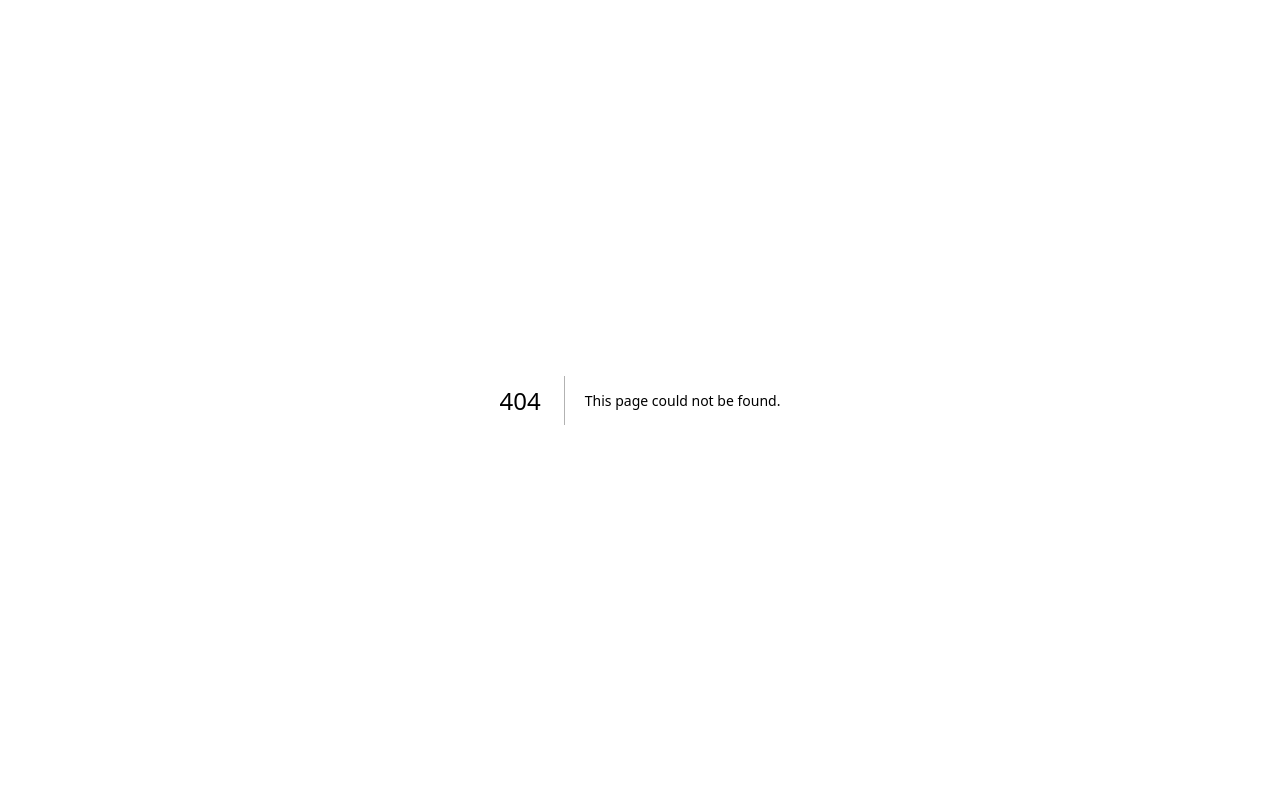
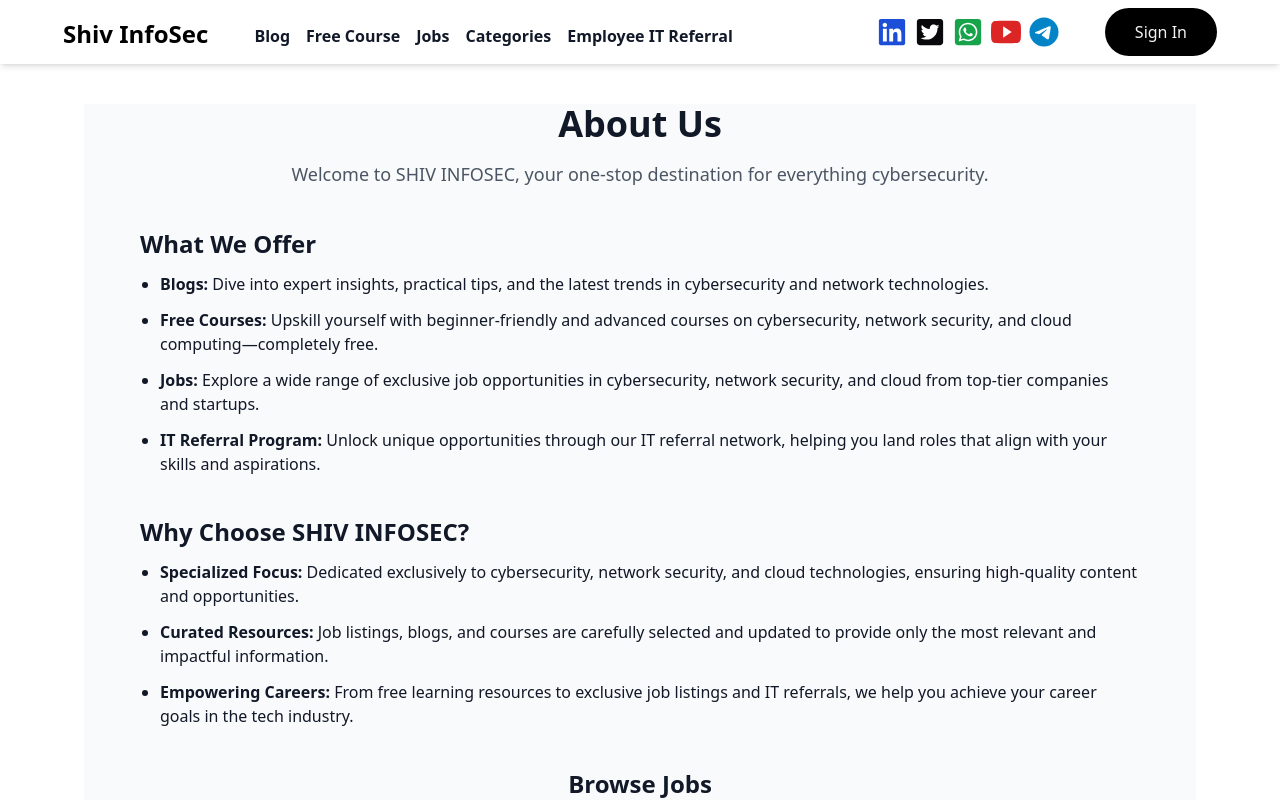
Before and after one commit to YahyaSaadME/Job_Posting_App, a Next.js app: page /aboutus in a window 1280 px wide. Before the commit this address had no page. Shown: the top 800 px of the page. Built offline with nearby package versions, Linux system fonts and the light colour scheme; no server answers; the database is empty.

Commit message:
last commits

```diff
--- /dev/null
+++ b/src/app/(pages)/aboutus/page.tsx
@@ -0,0 +1,70 @@
+'use client'
+// pages/about.tsx
+
+import {useRouter} from "next/navigation"
+
+import Footer from "@/app/components/global/Footer";
+import Navbar from "@/app/components/global/Navbar";
+
+export default function AboutUs() {
+    const router = useRouter()
+  return (
+    <>
+    <Navbar/>
+    <div className="bg-white text-gray-900 min-h-screen py-10 mt-16  px-5">
+      <div className="max-w-6xl px-14 bg-gray-50 mx-16">
+        <header className="text-center  mb-10">
+          <h1 className="text-4xl font-bold mb-4">About Us</h1>
+          <p className="text-lg text-gray-600">
+            Welcome to SHIV INFOSEC, your one-stop destination for everything cybersecurity.
+          </p>
+        </header>
+
+        <section className="mb-10">
+          <h2 className="text-2xl font-semibold mb-3">What We Offer</h2>
+          <ul className="list-disc ml-5 space-y-3">
+            <li>
+              <span className="font-bold">Blogs:</span> Dive into expert insights, practical tips, and the latest trends in cybersecurity and network technologies.
+            </li>
+            <li>
+              <span className="font-bold">Free Courses:</span> Upskill yourself with beginner-friendly and advanced courses on cybersecurity, network security, and cloud computing—completely free.
+            </li>
+            <li>
+              <span className="font-bold">Jobs:</span> Explore a wide range of exclusive job opportunities in cybersecurity, network security, and cloud from top-tier companies and startups.
+            </li>
+            <li>
+              <span className="font-bold">IT Referral Program:</span> Unlock unique opportunities through our IT referral network, helping you land roles that align with your skills and aspirations.
+            </li>
+          </ul>
+        </section>
+
+        <section className="mb-10">
+          <h2 className="text-2xl font-semibold mb-3">Why Choose SHIV INFOSEC?</h2>
+          <ul className="list-disc ml-5 space-y-3">
+            <li>
+              <span className="font-bold">Specialized Focus:</span> Dedicated exclusively to cybersecurity, network security, and cloud technologies, ensuring high-quality content and opportunities.
+            </li>
+            <li>
+              <span className="font-bold">Curated Resources:</span> Job listings, blogs, and courses are carefully selected and updated to provide only the most relevant and impactful information.
+            </li>
+            <li>
+              <span className="font-bold">Empowering Careers:</span> From free learning resources to exclusive job listings and IT referrals, we help you achieve your career goals in the tech industry.
+            </li>
+          </ul>
+        </section>
+
+        <section className="text-center">
+          <h2 className="text-2xl font-semibold mb-3">Browse Jobs</h2>
+          <p className="text-gray-600 mb-5">
+            Ready to take the next step in your career? Click below to browse jobs and explore exciting opportunities in the world of cybersecurity and beyond.
+          </p>
+          <button onClick = { () => router.push('/jobs')} className="bg-black text-white px-6 py-3 rounded-lg shadow">
+            Browse Jobs
+          </button>
+        </section>
+      </div>
+    </div>
+    <Footer/>
+    </>
+  );
+}
--- a/src/app/(pages)/blog/[id]/page.tsx
+++ b/src/app/(pages)/blog/[id]/page.tsx
@@ -125,7 +125,7 @@
     <>
       <div>
         <div
-          className="h-1 bg-blue-600 fixed top-0 left-0 z-30"
+          className="h-1 bg-black fixed top-0 left-0 z-30"
           style={{ width: `${BlogBar}%` }}
         ></div>
         <Navbar />
--- a/src/app/(pages)/categories/[search]/page.tsx
+++ b/src/app/(pages)/categories/[search]/page.tsx
@@ -146,14 +146,10 @@
                   <p className="text-gray-100 bg-blue-400 px-2 py-1 rounded-md w-fit text-xs ">
                     {course.category}
                   </p>
-                  <div className="flex items-center">
-                    <Clock className="mr-2" size={20} />
-                    <p className="text-gray-600">{course.duration}</p>
-                  </div>
+
+
                 </div>
-                <p className="text-gray-600 line-clamp-3">
-                  {course.description}
-                </p>
+                <p className="text-sm text-gray-500">created at: {new Date(course.createdAt).toLocaleDateString()}</p>
               </div>
             </div>
           ))}
@@ -184,9 +180,12 @@
                   <p className="text-gray-100 bg-blue-400 px-2 py-1 rounded-md w-fit text-xs ">
                     {blog.category}
                   </p>
-                  <p className="text-gray-800 text-sm">By {blog.author}</p>
+                  <div>
+                        <p className="font-medium text-gray-900">Admin</p>
+                        <p className="text-sm text-gray-500">created at: {new Date(blog.createdAt).toLocaleDateString()}</p>
+                      </div>
                 </div>
-                <p className="text-gray-600">{blog.likes} likes</p>
+
               </div>
             </div>
           ))}
--- a/src/app/(pages)/categories/page.tsx
+++ b/src/app/(pages)/categories/page.tsx
@@ -63,11 +63,11 @@
               Categories
             </h2>
           </div>
-          <div className="grid grid-cols-1 mt-8 sm:grid-cols-2 md:grid-cols-3 lg:grid-cols-4 xl:grid-cols-5 gap-4 mx-4">
+          <div className="grid grid-cols-1 mt-8 sm:grid-cols-2 md:grid-cols-5 lg:grid-cols-4 xl:grid-cols-5 gap-2 mx-4">
   {categories.map((category: any, index) => (
     <div
       key={index}
-      className="cursor-pointer p-4 rounded-md flex flex-col justify-between"
+      className="cursor-pointer p-4 rounded-md w-48 flex flex-col justify-between"
       style={{
         backgroundImage: `url(${window.location.origin}/images/${category.bg})`,
         backgroundSize: "cover",
--- a/src/app/(pages)/job/[id]/page.tsx
+++ b/src/app/(pages)/job/[id]/page.tsx
@@ -75,7 +75,7 @@
             <ClipLoader color={"#020617"} size={60} />
           </div>
         ) : (
-          <div className="flex flex-col gap-4 bg-gray-100 min-h-screen">
+          <div className="flex flex-col gap-4 bg-gray-100 min-h-screen ">
             <div className="max-w-4xl mx-auto bg-white shadow-md rounded-lg p-6">
               {/* Job Title */}
               <div className="flex flex-col sm:flex-row items-start sm:items-center gap-4">
@@ -84,7 +84,7 @@
                   className="h-20 w-24 object-fill rounded"
                 />
                 <div>
-                  <h1 className="text-2xl sm:text-3xl font-bold text-gray-800">
+                  <h1  className="text-2xl  sm:text-3xl font-bold text-gray-800">
                     {job?.title}
                   </h1>
                   <div className="flex flex-col sm:flex-row text-gray-600 mt-2">
@@ -177,7 +177,7 @@
         )}
       </div>
 
-      <div className="max-sm:hidden mt-16">
+      <div className="max-sm:hidden md:mx-16  mt-16">
         {loading ? (
           <div className="flex  justify-center items-center h-screen w-full">
             <ClipLoader color={"#020617"} size={60} />
@@ -258,17 +258,24 @@
                     : null}
                 </ul>
               </div>
+              <div className="   ">
+
+          </div>
               {/* Job Summary and Company Summary */}
 
               <div className="   ">
                 <div className="grid grid-rows-1 md:grid-rows-1 gap-4 mt-4">
-                <div className="bg-gray-100 p-4 w-[24rem] rounded-md shadow-md">
+                <div className="bg-white p-4 w-[24rem] rounded-md shadow-md">
                     <h2 className="text-lg font-bold text-black mb-2">
                       Company Summary
                     </h2>
                     <p className="text-gray-600">{job?.companySummary}</p>
                   </div>
-                  <div className="bg-gray-100 w-[24rem] p-4 rounded-md shadow-md">
+                  <div className="bg-white p-4 w-[24rem] rounded-md shadow-md">
+
+
+                  </div>
+                  <div className="bg-white w-[24rem] p-4 rounded-md shadow-md">
                     <h2 className="text-lg font-bold text-black mb-2">
                       Job Summary
                     </h2>
@@ -313,7 +320,10 @@
               </div>
             </div>
           </div>
+
         )}
+
+
       </div>
     </div>
   );
--- a/src/app/(pages)/jobs/page.tsx
+++ b/src/app/(pages)/jobs/page.tsx
@@ -19,7 +19,7 @@
   location: string[];
   jobType: string;
   yearsOfExperience: string;
-  description: string;
+  description: any;
   companyImgLink: any;
 }
 
@@ -235,7 +235,7 @@
         </motion.div>
       </div>
 
-      <div className="min-h-screen mt-12 bg-gray-100 p-6 flex flex-col md:flex-row">
+      <div className="min-h-screen mt-16 mx-16 bg-gray-100 p-1 flex flex-col md:flex-row">
         <div className="w-full md:w-80 max-sm:hidden bg-white p-4 rounded-lg shadow-md mb-6 md:mb-0 max-sm:bg-gray-50">
           <div className="flex justify-between items-center">
             <h2 className="text-xl font-bold text-gray-800">Filter</h2>
@@ -363,7 +363,7 @@
                         className="h-20 w-24 object-fill  rounded "
                       />
                       <div className="flex flex-col gap-2 flex-grow">
-                        <h3 className="text-xl font-semibold text-gray-800 max-sm:text-lg">
+                        <h3    onClick={() => applyForJob(job._id)}  className="text-xl font-semibold text-gray-800 cursor-pointer hover:underline max-sm:text-lg">
                           {job.title} | {job.company}
                         </h3>
                         <div className="flex flex-wrap gap-4 text-gray-600 max-sm:gap-2 max-sm:text-sm">
@@ -381,8 +381,12 @@
                           </div>
                         </div>
                         <p className="text-gray-700 max-sm:text-sm">
-                          {job.description}
-                        </p>
+  {typeof job?.description === "string"
+    ? job.description.split(" ").slice(0, 20).join(" ")
+    : ""}
+</p>
+
+
                       </div>
                       <button
                         className="bg-black h-10 w-full md:w-36 text-white px-4 py-2 rounded hover:bg-black max-sm:h-9 max-sm:text-sm"
--- a/src/app/components/global/Footer.tsx
+++ b/src/app/components/global/Footer.tsx
@@ -58,28 +58,12 @@
         {/* Brand / Subscription */}
         <div>
           <h2 className="text-2xl font-bold mb-4">Shiv InfoSec</h2>
-          <p className="text-gray-600 mb-4">
-            A collection of articles focusing on Networking, Cloud, and Automation.
-          </p>
-          <form className="flex">
-            <input
-              type="email"
-              placeholder="Your email address"
-              className="px-4 py-2 rounded-l-lg border border-gray-300 w-full"
-              aria-label="Your email address"
-            />
-            <button
-              type="submit"
-              className="bg-gray-900 text-white px-6 py-2 rounded-r-lg font-semibold hover:bg-gray-700"
-            >
-              SUBSCRIBE
-            </button>
-          </form>
+
         </div>
 
         {/* Navigation Links */}
         <div>
-          <h4 className="text-xl font-bold mb-4">Latest Blogs</h4>
+          <h4 className="text-xl font-bold mb-4">Top Blogs</h4>
           <ul className="space-y-2">
             {error ? (
               <li className="text-red-500">{error}</li>
--- a/src/app/components/global/Navbar.tsx
+++ b/src/app/components/global/Navbar.tsx
@@ -44,36 +44,37 @@
     <header className="bg-white shadow-md fixed z-20 w-full  top-0 left-0 h-16">
 < ToastContainer />
 
-      <div className="    flex justify-between  max-sm:justify-between mx-4 items-center h-16">
+      <div className="    flex justify-around  max-sm:justify-between mx-10 items-center h-16">
         {/* Logo */}
 
         <div>
         <Link href="/">
-       <h1 className=" font-bold text-2xl hover:text-gray-800">Shiv InfoSec</h1>
+       <h1 className=" font-bold text-2xl mt-1 hover:text-gray-800">Shiv InfoSec</h1>
         </Link>
         </div>
+        <div className = "flex gap-36">
    <div>
-        <nav className="hidden md:flex items-center space-x-6">
-          <Link href="/blogs" className="text-gray-900  text-md font-bold hover:underline hover:text-gray-600">
+        <nav className="hidden md:flex items-center space-x-4 mt-2">
+          <Link href="/blogs" className="text-gray-900  text-md font-semibold hover:underline hover:text-gray-600">
             Blog
           </Link>
-          <Link href="/free-courses" className="text-gray-900  hover:underline text-md font-bold hover:text-gray-600">
+          <Link href="/free-courses" className="text-gray-900  hover:underline text-md font-semibold hover:text-gray-600">
             Free Course
           </Link>
-          <Link href="/jobs" className="text-gray-900  text-md  hover:underline font-bold hover:text-gray-600">
+          <Link href="/jobs" className="text-gray-900  text-md  hover:underline font-semibold hover:text-gray-600">
             Jobs
           </Link>
-          <Link href="/categories" className="text-gray-900 hover:underline text-md font-bold hover:text-gray-600">
+          <Link href="/categories" className="text-gray-900 hover:underline text-md font-semibold hover:text-gray-600">
           Categories
           </Link>
-          <Link href="/itReferralJobs" className="text-gray-900 hover:underline text-md font-bold hover:text-gray-600">
+          <Link href="/itReferralJobs" className="text-gray-900 hover:underline text-md font-semibold hover:text-gray-600">
             Employee IT Referral
           </Link>
         </nav>
         </div>
         {/* Social Icons */}
 
-        <div className="hidden md:flex items-center space-x-4">
+        <div className="hidden md:flex items-center space-x-2">
         <Link href="https://www.linkedin.com/company/shivinfosec/" className="text-blue-700 hover:text-blue-800">
             <FaLinkedin className="text-3xl"/>
               </Link>
@@ -95,7 +96,7 @@
            <FaTelegram className="text-3xl"/>
           </Link>
           </div>
-
+</div>
           <div className="hidden md:flex">
                   {session ? (
           <button
--- a/src/app/components/homeScreen/DataSection.tsx
+++ b/src/app/components/homeScreen/DataSection.tsx
@@ -72,19 +72,19 @@
                         <h2 className="text-2xl max-sm:text-2xl font-bold text-black">
                             {userCount}
                         </h2>
-                        <p className="mt-2 text-lg max-sm:text-md">Users</p>
+                        <p className=" text-lg max-sm:text-md">Users</p>
                     </div>
                     <div>
                         <h2 className="text-2xl max-sm:text-2xl font-bold text-black">
                             {companyCount}
                         </h2>
-                        <p className="mt-2 text-lg max-sm:text-md">Companies</p>
+                        <p className="text-lg max-sm:text-md">Companies</p>
                     </div>
                     <div>
                         <h2 className="text-2xl max-sm:text-2xl font-bold text-black">
                             {jobCount}
                         </h2>
-                        <p className="mt-2 text-lg max-sm:text-md">Jobs</p>
+                        <p className=" text-lg max-sm:text-md">Jobs</p>
                     </div>
                 </div>
             </div>
--- a/src/app/components/homeScreen/HeroSection.tsx
+++ b/src/app/components/homeScreen/HeroSection.tsx
@@ -9,24 +9,23 @@
       initial={{ y: -50, opacity: 0 }} // Start position (upward)
       animate={{ y: 0, opacity: 1 }} // End position (natural position)
       transition={{ duration: 0.8, ease: "easeOut" }} // Animation duration
-      className="bg-gray-100 pt-16 lg:m-16 lg:mb-0  max-sm:m-6 mt-2 max-sm:flex-col-reverse max-sm:gap-8 rounded-lg py-16 px-6 lg:px-20 flex flex-col lg:flex-row items-center justify-between"
+      className="bg-gray-100 pt-6 lg:m-16 lg:mb-0  max-sm:m-6 mt-2 max-sm:flex-col-reverse max-sm:gap-8 rounded-lg py-4 px-6 lg:px-20 flex flex-col lg:flex-row items-center justify-between"
     >
       {/* Left Content */}
       <div className="lg:w-1/2 mb-10 lg:mb-0">
         <h2 className="text-4xl max-sm:text-3xl font-bold text-gray-900 mb-4">
-        Cybersecurity Simplified
-
+        Cybersecurity Made Simple
         </h2>
         <p className="text-gray-600 text-lg mb-6">
-        Dive into the fascinating world of Cybersecurity, Network Security, Network and Cloud with easy-to-follow blogs, Jobs , Employee IT referrals and Courses.
+        Explore the dynamic world of Cybersecurity, Network Security, Network, and Cloud with insightful blogs, free courses, IT referral opportunities, and top job listings
 
         </p>
         <h3 className="text-2xl font-semibold text-gray-900 mb-2">
-        Ready to stay ahead in Cybersecurity?
+        Ready to elevate your career in Cybersecurity?
         </h3>
         <p className="text-gray-600 text-lg mb-6">
 
-        Sign up to SHIV INFOSEC for the latest updates.
+        Click below to *browse jobs* and discover your next opportunity!
         </p>
         <Link href={"/jobs"}>
           <button className="bg-black text-gray-100 font-bold py-3 px-6 w-60 rounded-full hover:bg-zinc-950">
@@ -38,11 +37,11 @@
       {/* Right Image */}
       <div className="lg:w-1/2 flex items-center justify-center">
         <Image
-          src={"https://www.packetswitch.co.uk/content/images/size/w1000/2024/08/hero-3-.png"}
+          src="/images/hero.svg"
           alt="Network Automation"
           width={500}
-          height={500}
-          className="max-w-full"
+          height={300}
+          className="max-w-full h-96"
         />
       </div>
     </motion.section>
```
Also changed, not shown: src/app/(pages)/free-courses/[id]/page.tsx (+30 -31 lines).
